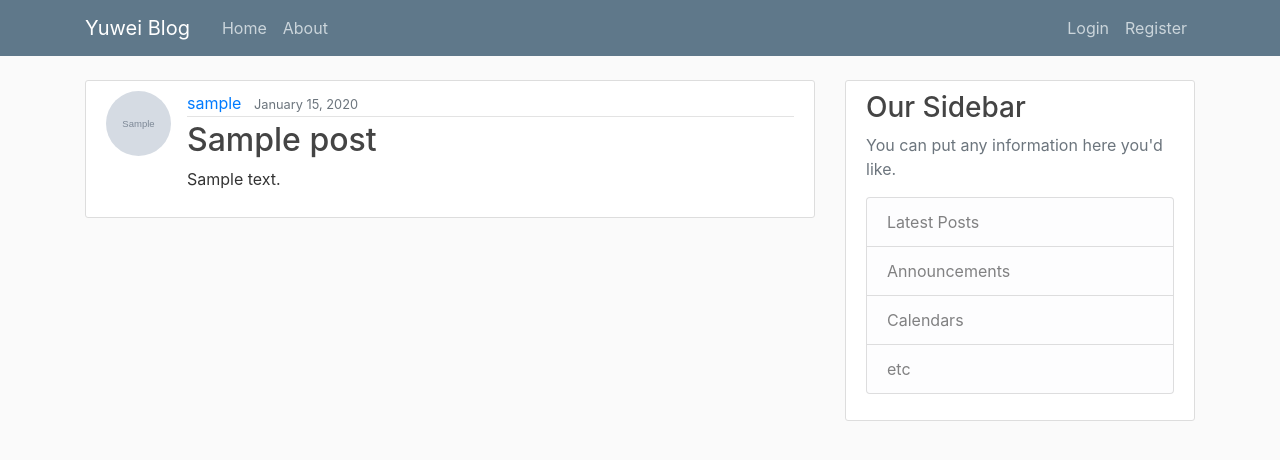
After one commit to yuweichen1008/Django, a Django app: page /post/1/ in a window 1280 px wide. The commit adds this page. Shown: the top 460 px of the page. Run offline with Django 3.2, Linux system fonts and the light colour scheme; tables that the repository leaves empty hold one stand-in row (values such as "Sample post"); grey boxes marked "Sample" are stand-in pictures; some libraries are stand-ins or nearby versions.

Commit message:
CreateView, DetailView, UpdateView

```diff
--- a/mysite/blog/models.py
+++ b/mysite/blog/models.py
@@ -1,7 +1,7 @@
 from django.db import models
 from django.utils import timezone
 from django.contrib.auth.models import User
-
+from django.urls import reverse
 
 class Post(models.Model):
     title = models.CharField(max_length=100)
@@ -11,3 +11,6 @@ class Post(models.Model):
 
     def __str__(self):
         return self.title
+
+    def get_absolute_url(self):
+        return reverse('post-detail', kwargs={'pk': self.pk})
--- a/mysite/blog/templates/blog/base.html
+++ b/mysite/blog/templates/blog/base.html
@@ -38,6 +38,7 @@
           <!-- Navbar Right Side -->
           <div class="navbar-nav">
             {% if user.is_authenticated %}
+              <a class="nav-item nav-link" href="{% url 'post-create' %}">New Post</a>
               <a class="nav-item nav-link" href="{% url 'profile' %}">Profile</a>
               <a class="nav-item nav-link" href="{% url 'logout' %}">Logout</a>
             {% else %}
--- a/mysite/blog/templates/blog/home.html
+++ b/mysite/blog/templates/blog/home.html
@@ -8,7 +8,7 @@
       <a class="mr-2" href="#">{{ post.author }}</a>
       <small class="text-muted">{{ post.date_posted|date:"F d, Y" }}</small>
     </div>
-    <h2><a class="article-title" href="#">{{ post.title }}</a></h2>
+    <h2><a class="article-title" href="{% url 'post-detail' post.id %}">{{ post.title }}</a></h2>
     <p class="article-content">{{ post.content }}</p>
   </div>
 </article>
--- /dev/null
+++ b/mysite/blog/templates/blog/post_detail.html
@@ -0,0 +1,14 @@
+{% extends "blog/base.html" %}
+{% block content %}
+  <article class="media content-section">
+    <img class="rounded-circle article-img" src="{{ object.author.profile.image.url}}" />
+    <div class="media-body">
+      <div class="article-metadata">
+        <a class="mr-2" href="#">{{ object.author }}</a>
+        <small class="text-muted">{{ object.date_posted|date:"F d, Y" }}</small>
+      </div>
+      <h2 class="article-title">{{ object.title }}</h2>
+      <p class="article-content">{{ object.content }}</p>
+    </div>
+  </article>
+{% endblock content %}
--- a/mysite/blog/urls.py
+++ b/mysite/blog/urls.py
@@ -1,7 +1,16 @@
 from django.urls import path
+from .views import (
+    PostListView,
+    PostDetailView,
+    PostCreateView,
+    PostUpdateView
+)
 from . import views
 
 urlpatterns = [
-    path('', views.home, name='blog-home'),
+    path('', PostListView.as_view(), name='blog-home'),
+    path('post/<int:pk>/', PostDetailView.as_view(), name='post-detail'),
+    path('post/new/', PostCreateView.as_view(), name='post-create'),
+    path('post/<int:pk>/update/', PostUpdateView.as_view(), name='post-update'),
     path('about/', views.about, name='blog-about'),
 ]
--- a/mysite/blog/views.py
+++ b/mysite/blog/views.py
@@ -1,4 +1,11 @@
 from django.shortcuts import render
+from django.contrib.auth.mixins import LoginRequiredMixin, UserPassesTestMixin
+from django.views.generic import (
+    ListView,
+    DetailView,
+    CreateView,
+    UpdateView
+)
 from .models import Post
 
 def home(request):
@@ -7,5 +14,36 @@ def home(request):
     }
     return render(request, 'blog/home.html', context)
 
+class PostListView(ListView):
+    model = Post
+    template_name = "blog/home.html" # <app_name>/<model>_<viewtype>.html
+    context_object_name = 'posts'
+    ordering = ['-date_posted']
+
+class PostDetailView(DetailView):
+    model = Post
+
+class PostCreateView(LoginRequiredMixin, CreateView):
+    model = Post
+    fields = ['title','content']
+
+    def form_valid(self, form):
+        form.instance.author = self.request.user
+        return super().form_valid(form)
+
+class PostUpdateView(LoginRequiredMixin, UserPassesTestMixin, UpdateView):
+    model = Post
+    fields = ['title','content']
+
+    def form_valid(self, form):
+        form.instance.author = self.request.user
+        return super().form_valid(form)
+
+    def test_func(self):
+        post = self.get_object()
+        if self.request.user == post.author:
+            return True
+        return False
+
 def about(request):
     return render(request, 'blog/about.html', {'title': 'About'})
--- a/mysite/users/templates/users/profile.html
+++ b/mysite/users/templates/users/profile.html
@@ -13,8 +13,8 @@
           {% csrf_token %}
           <fieldset class="form-group">
               <legend class="border-bottom mb-4">Profile Info</legend>
-              {{ u_form |crispy }}
-              {{ p_form |crispy }}
+              {{ u_form|crispy }}
+              {{ p_form|crispy }}
           </fieldset>
           <div class="form-group">
               <button class="btn btn-outline-info" type="submit">Update</button>
```
Also changed, not shown: mysite/blog/templates/blog/post_form.html (added, +16 -0 lines).
